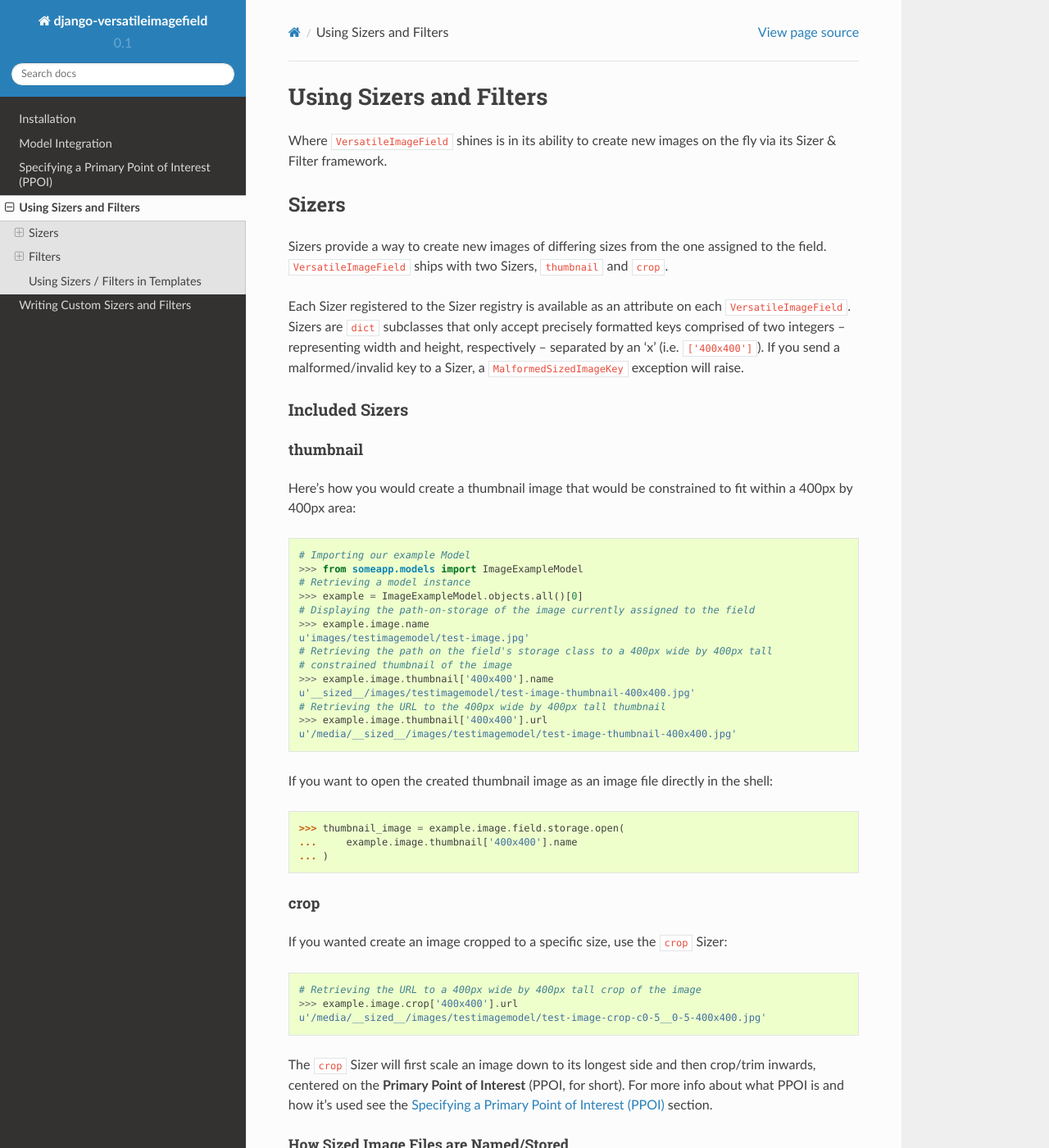
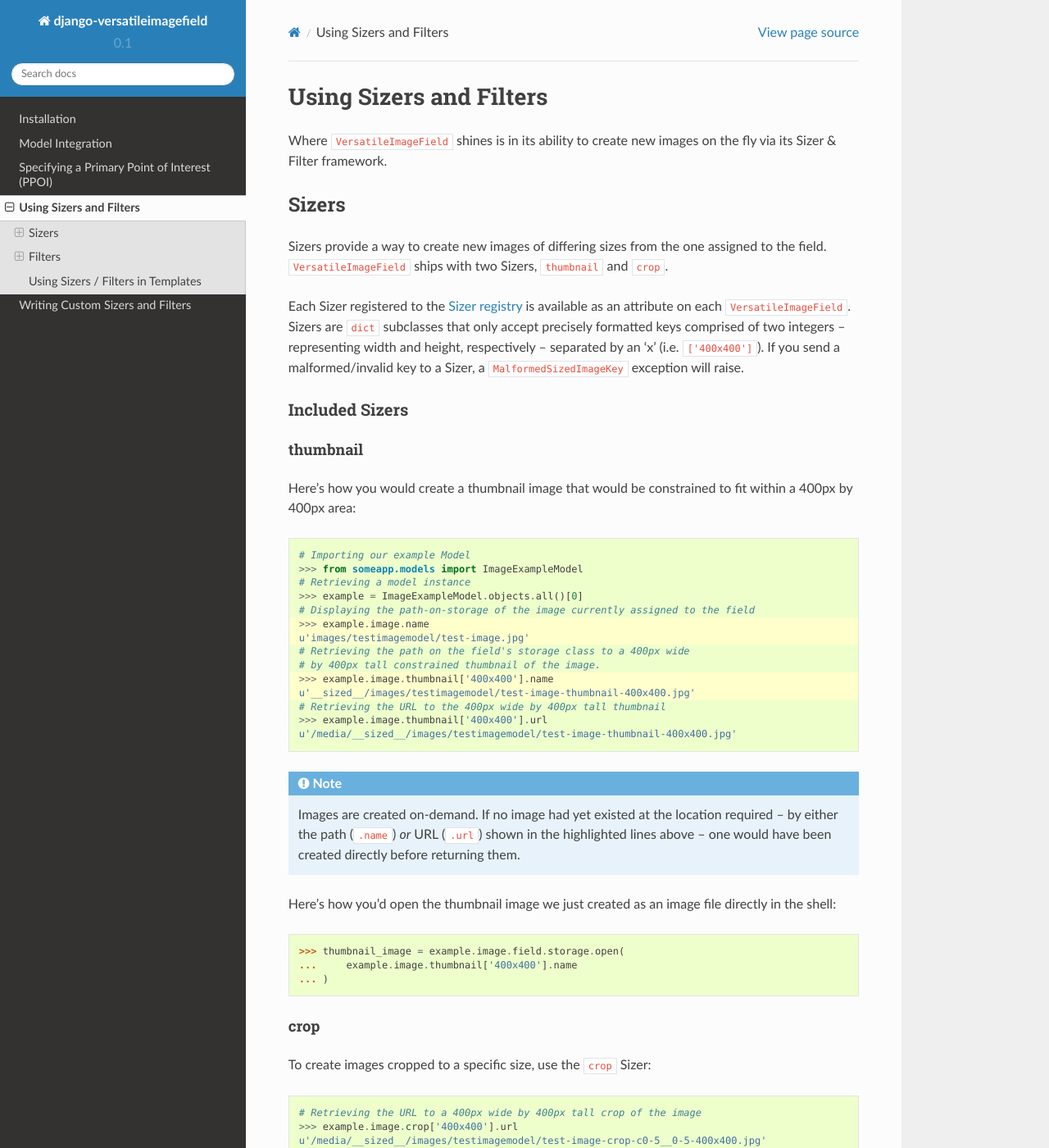
Before and after one commit to respondcreate/django-versatileimagefield, a Sphinx documentation site: the page built from docs/using_sizers_and_filters.rst, in a window 1280 px wide and 1400 px high. Shown: the whole window at 82% size. Built offline with Sphinx 7.4.7 and the Read the Docs theme 2.0.0, drawn with Linux system fonts in a browser that asks for light colours; some of the changed text lies outside the part shown.

Commit message:
Minor documentation clean-up/tweaks/updates

```diff
--- a/docs/model_integration.rst
+++ b/docs/model_integration.rst
@@ -10,6 +10,7 @@ as a drop-in replacement for it. Here's a simple example model that
 depicts a typical usage of django's ``ImageField``:
 
 .. code-block:: python
+    :emphasize-lines: 2,9-14
 
     # models.py with `ImageField`
     from django.db import models
--- a/docs/specifying_ppoi.rst
+++ b/docs/specifying_ppoi.rst
@@ -2,7 +2,7 @@
 Specifying a Primary Point of Interest (PPOI)
 =============================================
 
-The ``crop`` Sizer is super-useful for creating images at a specific
+The :ref:`crop Sizer<crop-sizer>` is super-useful for creating images at a specific
 size/aspect-ratio however, sometimes you want the 'crop centerpoint' to
 be somewhere other than the center of a particular image. In fact, the
 initial inspiration for ``django-versatileimagefield`` came as a result
--- a/docs/using_sizers_and_filters.rst
+++ b/docs/using_sizers_and_filters.rst
@@ -12,7 +12,7 @@ Sizers provide a way to create new images of differing
 sizes from the one assigned to the field. ``VersatileImageField`` ships
 with two Sizers, ``thumbnail`` and ``crop``.
 
-Each Sizer registered to the Sizer registry is available as an attribute
+Each Sizer registered to the :ref:`Sizer registry <registering-sizers-and-filters>` is available as an attribute
 on each ``VersatileImageField``. Sizers are ``dict`` subclasses that
 only accept precisely formatted keys comprised of two integers –
 representing width and height, respectively – separated by an 'x' (i.e.
@@ -29,6 +29,7 @@ Here's how you would create a thumbnail image that would be constrained
 to fit within a 400px by 400px area:
 
 .. code-block:: python
+    :emphasize-lines: 6,7,10,11
 
     # Importing our example Model
     >>> from someapp.models import ImageExampleModel
@@ -37,15 +38,17 @@ to fit within a 400px by 400px area:
     # Displaying the path-on-storage of the image currently assigned to the field
     >>> example.image.name
     u'images/testimagemodel/test-image.jpg'
-    # Retrieving the path on the field's storage class to a 400px wide by 400px tall
-    # constrained thumbnail of the image
+    # Retrieving the path on the field's storage class to a 400px wide
+    # by 400px tall constrained thumbnail of the image.
     >>> example.image.thumbnail['400x400'].name
     u'__sized__/images/testimagemodel/test-image-thumbnail-400x400.jpg'
     # Retrieving the URL to the 400px wide by 400px tall thumbnail
     >>> example.image.thumbnail['400x400'].url
     u'/media/__sized__/images/testimagemodel/test-image-thumbnail-400x400.jpg'
 
-If you want to open the created thumbnail image as an image file
+.. note:: Images are created on-demand. If no image had yet existed at the location required – by either the path (``.name``) *or* URL (``.url``) shown in the highlighted lines above – one would have been created directly before returning them.
+
+Here's how you'd open the thumbnail image we just created as an image file
 directly in the shell:
 
 .. code-block:: python
@@ -54,11 +57,12 @@ directly in the shell:
     ...     example.image.thumbnail['400x400'].name
     ... )
 
+.. _crop-sizer:
+
 crop
 ^^^^
 
-If you wanted create an image cropped to a specific size, use the
-``crop`` Sizer:
+To create images cropped to a specific size, use the ``crop`` Sizer:
 
 .. code-block:: python
 
```
Also changed, not shown: other parts of docs/model_integration.rst (+1 -1 lines), other parts of docs/specifying_ppoi.rst (+1 -1 lines), other parts of docs/using_sizers_and_filters.rst (+3 -1 lines), README.rst (+11 -6 lines), docs/index.rst (+11 -12 lines), docs/writing_custom_sizers_and_filters.rst (+6 -2 lines).
